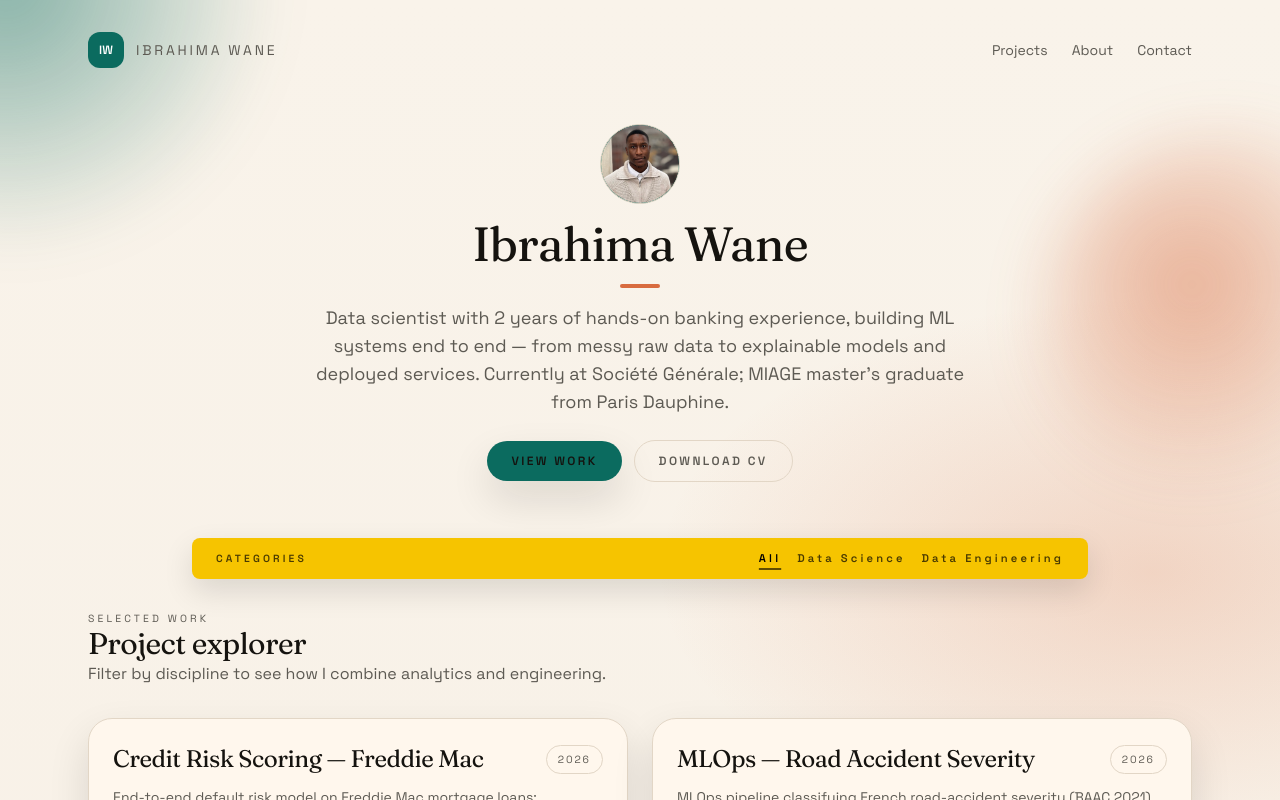
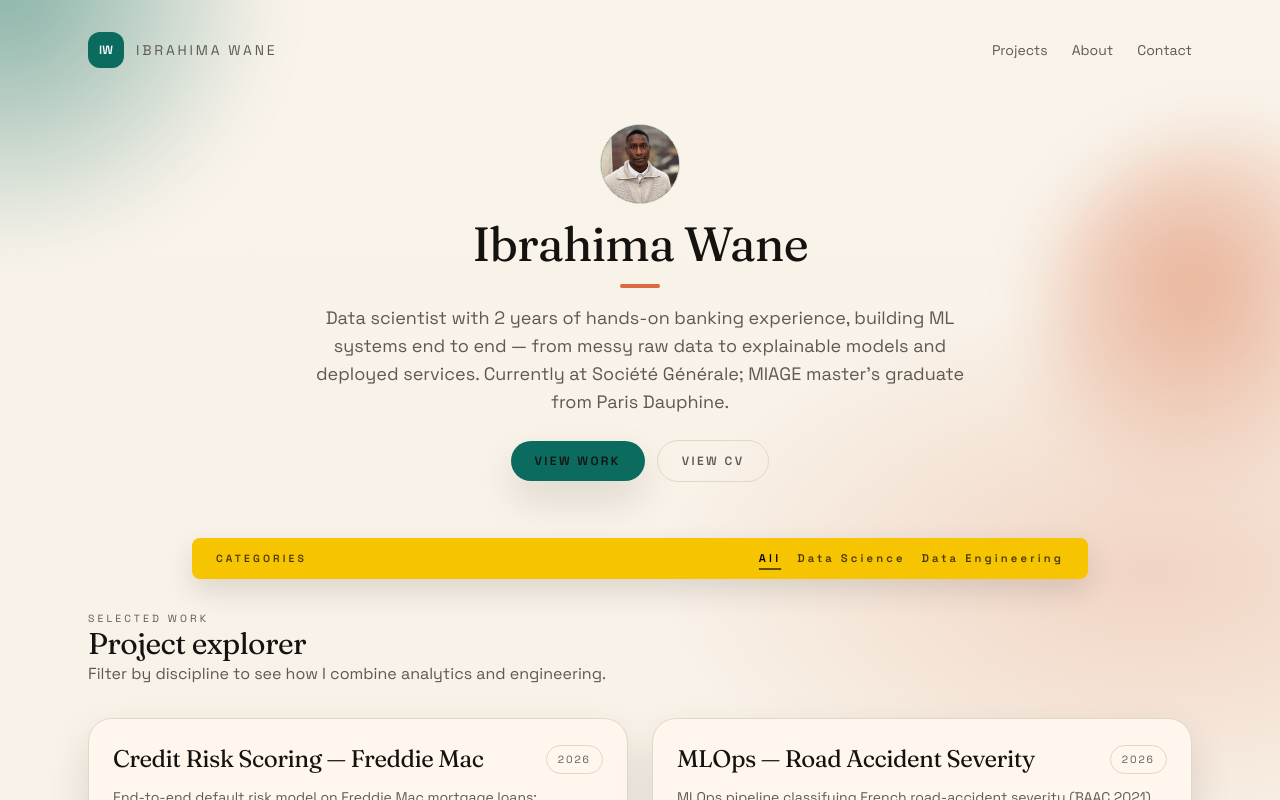
Before and after one commit to waneib22/portfolio-site, a Next.js app: page / in a window 1280 px wide. Shown: the top 800 px of the page. Built offline with nearby package versions, Linux system fonts and the light colour scheme.

Commit message:
Hero CTA: replace 'Download CV' with 'View CV' opening PDF in new tab
Matches the behavior used for the Master's thesis link — viewer-first,
not forced download.

```diff
--- a/src/app/page.tsx
+++ b/src/app/page.tsx
@@ -351,9 +351,10 @@ export default function Home() {
             <a
               className="rounded-full border border-stroke px-6 py-3 text-xs font-semibold uppercase tracking-[0.2em] text-muted transition hover:-translate-y-0.5"
               href="/cv-ibrahima-wane.pdf"
-              download
+              target="_blank"
+              rel="noreferrer"
             >
-              Download CV
+              View CV
             </a>
           </div>
         </section>
```
